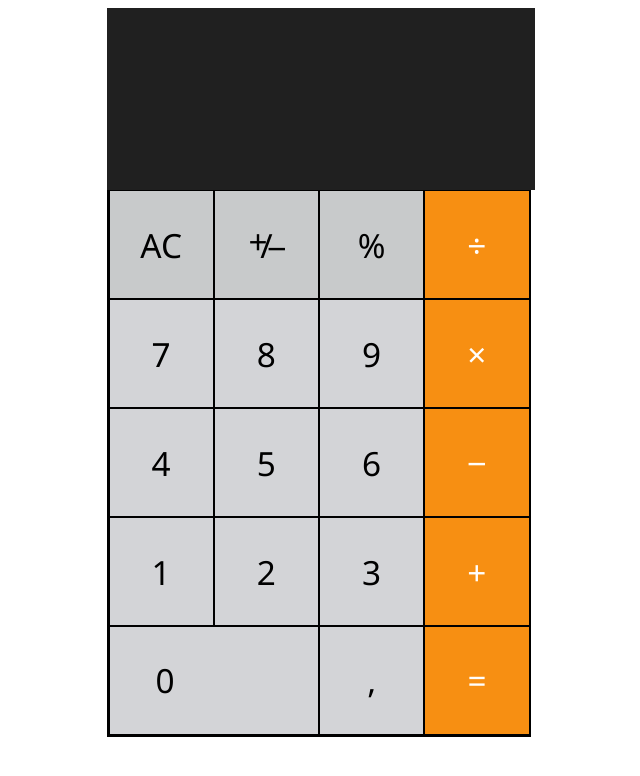
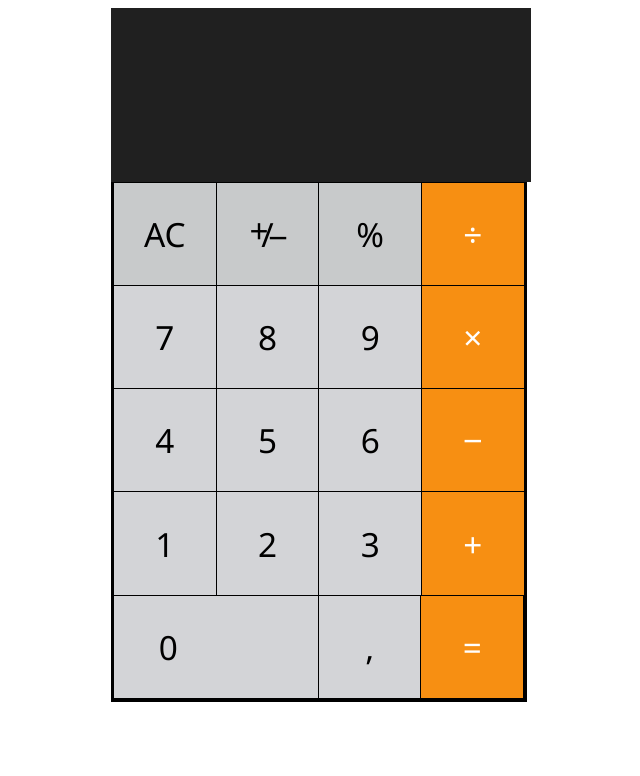
Before and after one commit to Akshap/Calc, a plain HTML site: page index.html in a window 1280 px wide. Shown: the whole page, without its empty margins (321-961 px from the left). Drawn offline with Linux system fonts and the light colour scheme.

Commit message:
С арены

```diff
--- a/css/style.css
+++ b/css/style.css
@@ -1,8 +1,8 @@
 .calculator
 {
 	margin: auto;
-	width: 53vh;
-	height: 90vh;
+	width: 52vh;
+	height: 86vh;
 }
 
 .calculator_style
@@ -59,6 +59,7 @@
 	height:100%;
 	border:none;
 	background-color:#202020;
+	cursor: default;
 }
 
 .calc-line__calc-string_text-style
@@ -73,7 +74,7 @@
 .keyboard
 {
 	height:75%;
-	padding:0.8% 0.8% 1.3% 0.6%;
+	padding:3px;
 }
 
 .keyboard_style
@@ -84,9 +85,10 @@
 .calk-key
 {
 	display:inline-block;
-	width:24.7%;
+	box-sizing: content-box;
+	width:24.8%;
 	height:19.8%;
-	margin:0px -2px 2px 0px;
+	margin:0px -3px 1px 0px;
 	padding:0px;
 	border:none;
 	text-decoration: none;
@@ -109,7 +111,7 @@
 
 .calk-key_double
 {
-	width:49.9%;
+	width:49.7%;
 	text-align:left;
 	text-indent:22%;
 }
--- a/index.html
+++ b/index.html
@@ -4,13 +4,13 @@
 	<title>BEM Calculator</title>
 	<meta charset="utf-8">
 	<link rel="stylesheet" type="text/css" href="css/style.css">
-	<script src="js/calc.js"></script>
+
 </head>
 <body>
 <div class="calculator calculator_style">
 	<div class="calculation-area">
 			<div class="calc-line">
-				<input type="text" class="calc-line__calc-string calc-line__calc-string_text-style">
+				<input type="text" disabled class="calc-line__calc-string calc-line__calc-string_text-style">
 			</div>
 			<div class="calc-input-container calc-input-container_style">
 				<input type="text" class="calc-input-container__calc-input calc-input-container__calc-input_text-style">
@@ -79,4 +79,5 @@
 	</div>
 </div>
 </body>
+<script src="js/calc.js"></script>
 </html>
```
